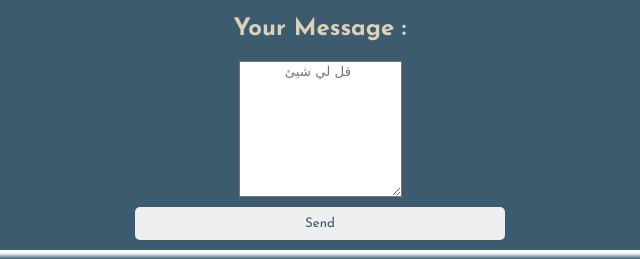
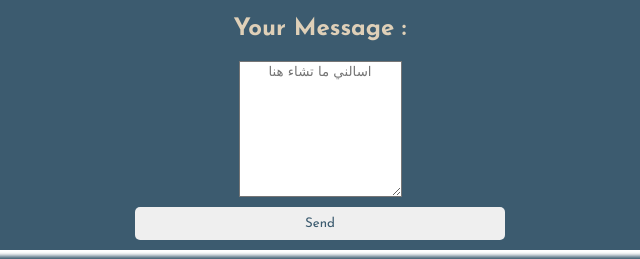
Before and after one commit to sediktaleb/Sedik, a plain HTML site: page index.html in a window 1280 px wide. Shown: the part 230-489 px from the top of the page, 320-960 px from the left. Drawn offline with nearby package versions, Linux system fonts and the light colour scheme.

Commit message:
Update index.html

```diff
--- a/index.html
+++ b/index.html
@@ -30,7 +30,7 @@
         </select>
         <h2>Your Message :</h2>
 
-        <textarea name="" id="Message" cols="20" rows="10" placeholder="قل لي شيئ "></textarea>
+        <textarea name="" id="Message" cols="20" rows="10" placeholder="اسالني ما تشاء هنا"></textarea>
         <div id="loader" class="id"></div>
         <button onclick="Send()">Send</button>
     </div>
```
